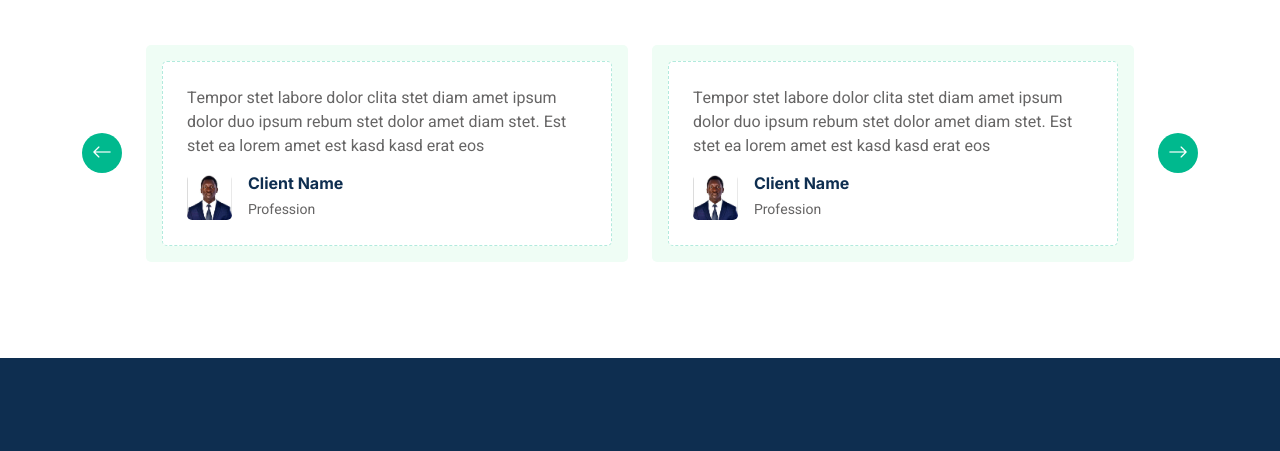
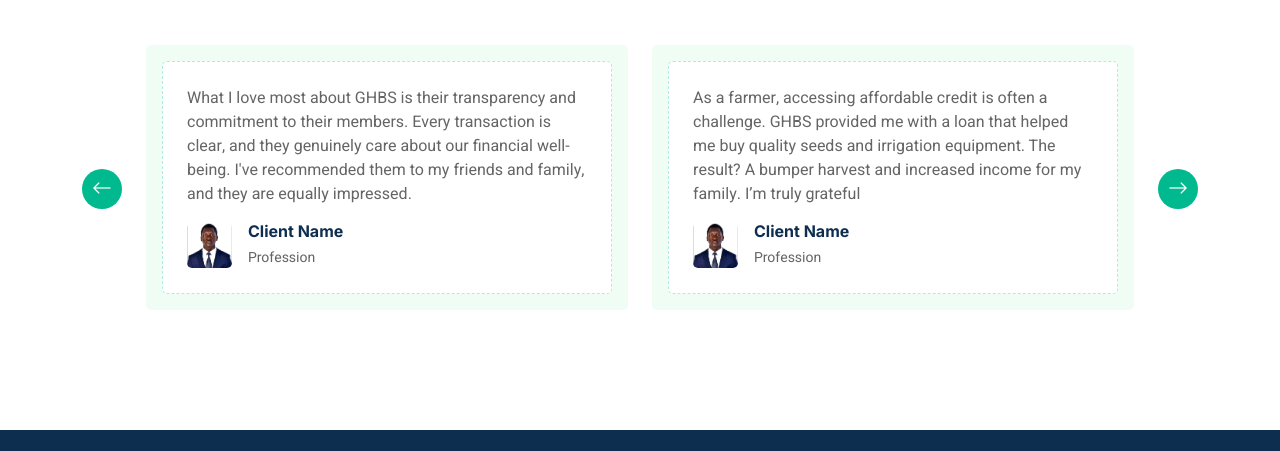
Before and after one commit to gracecleaners/ghbs-site, a plain HTML site: page index.html in a window 1280 px wide. Shown: the part 3689-4140 px from the top of the page. Drawn offline with nearby package versions, Linux system fonts and the light colour scheme.

Commit message:
initial commit

```diff
--- a/index.html
+++ b/index.html
@@ -462,7 +462,7 @@
                 <div class="owl-carousel testimonial-carousel wow fadeInUp" data-wow-delay="0.1s">
                     <div class="testimonial-item bg-light rounded p-3">
                         <div class="bg-white border rounded p-4">
-                            <p>Tempor stet labore dolor clita stet diam amet ipsum dolor duo ipsum rebum stet dolor amet diam stet. Est stet ea lorem amet est kasd kasd erat eos</p>
+                            <p>Joining GHBS has been one of the best decisions for my business. The affordable loan options allowed me to expand my shop and improve my inventory. The support and financial advice from the team have been exceptional. I am now on the path to greater financial stability</p>
                             <div class="d-flex align-items-center">
                                 <img class="img-fluid flex-shrink-0 rounded" src="img/okumu.png" style="width: 45px; height: 45px;">
                                 <div class="ps-3">
@@ -474,7 +474,7 @@
                     </div>
                     <div class="testimonial-item bg-light rounded p-3">
                         <div class="bg-white border rounded p-4">
-                            <p>Tempor stet labore dolor clita stet diam amet ipsum dolor duo ipsum rebum stet dolor amet diam stet. Est stet ea lorem amet est kasd kasd erat eos</p>
+                            <p>What I love most about GHBS is their transparency and commitment to their members. Every transaction is clear, and they genuinely care about our financial well-being. I've recommended them to my friends and family, and they are equally impressed.</p>
                             <div class="d-flex align-items-center">
                                 <img class="img-fluid flex-shrink-0 rounded" src="img/okumu.png" style="width: 45px; height: 45px;">
                                 <div class="ps-3">
@@ -486,7 +486,7 @@
                     </div>
                     <div class="testimonial-item bg-light rounded p-3">
                         <div class="bg-white border rounded p-4">
-                            <p>Tempor stet labore dolor clita stet diam amet ipsum dolor duo ipsum rebum stet dolor amet diam stet. Est stet ea lorem amet est kasd kasd erat eos</p>
+                            <p>As a farmer, accessing affordable credit is often a challenge. GHBS provided me with a loan that helped me buy quality seeds and irrigation equipment. The result? A bumper harvest and increased income for my family. I’m truly grateful</p>
                             <div class="d-flex align-items-center">
                                 <img class="img-fluid flex-shrink-0 rounded" src="img/okumu.png" style="width: 45px; height: 45px;">
                                 <div class="ps-3">
```
Also changed, not shown: about.html (+1 -1 lines), contact.html (+1 -1 lines), member.html (+1 -1 lines).
